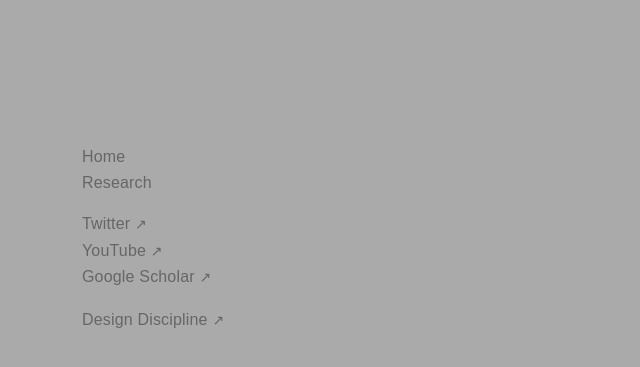
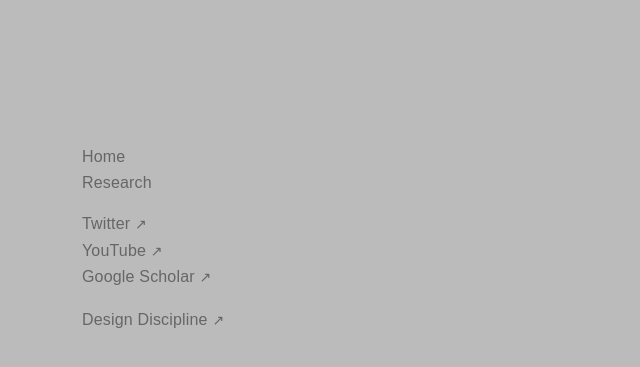
Before and after one commit to l77l77/mbaytas.github.io, a Jekyll site: the page built from README.md, in a window 1280 px wide. Shown: the top 367 px of the page, without its empty margins (0-640 px from the left). Built offline with Jekyll 4.4.1, drawn with Linux system fonts in a browser that asks for light colours; some web fonts are replaced; our own code applies the rules of GitHub Pages for plain Markdown files; comment, search, counter and statistics services are not loaded.

Commit message:
Update default.html

```diff
--- a/_layouts/default.html
+++ b/_layouts/default.html
@@ -33,7 +33,7 @@
 
       body {
         color: #000;
-        background-color: #aaa;
+        background-color: #bbb;
       }
 
       .container {
```
